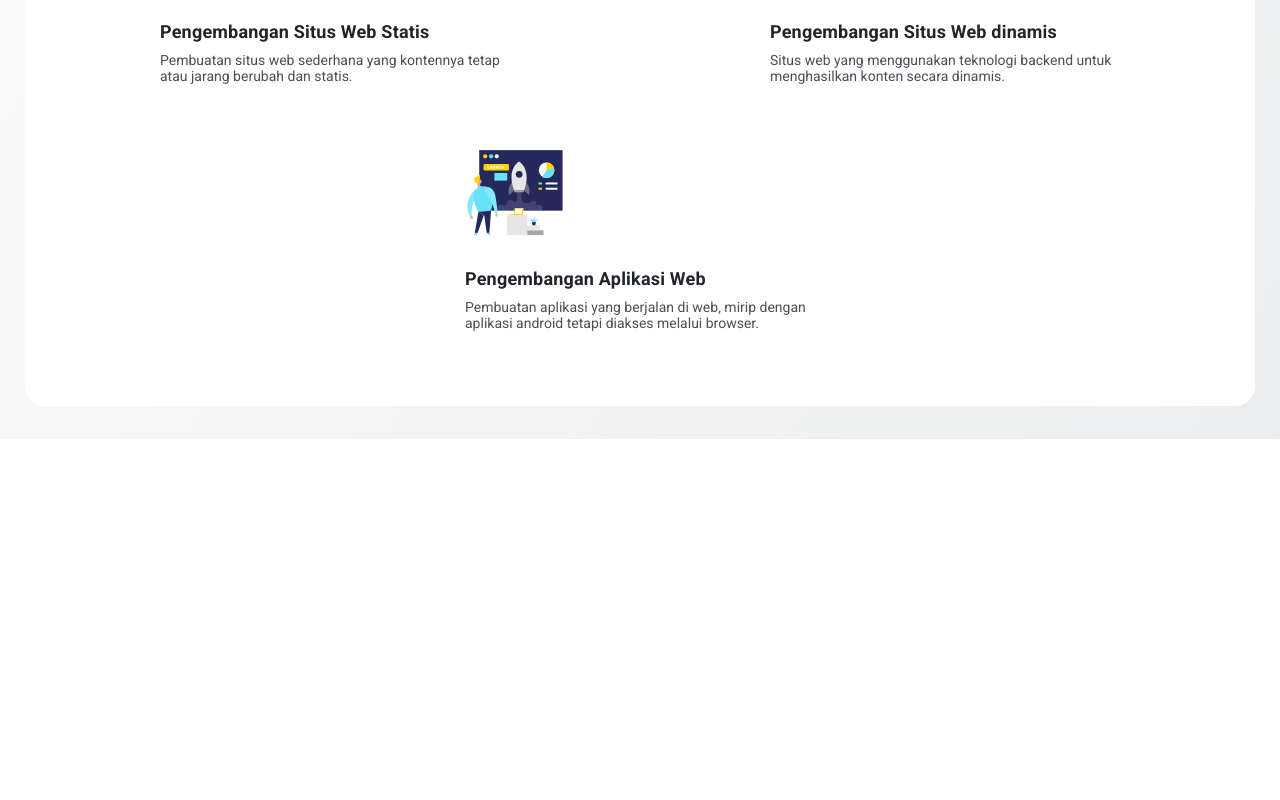
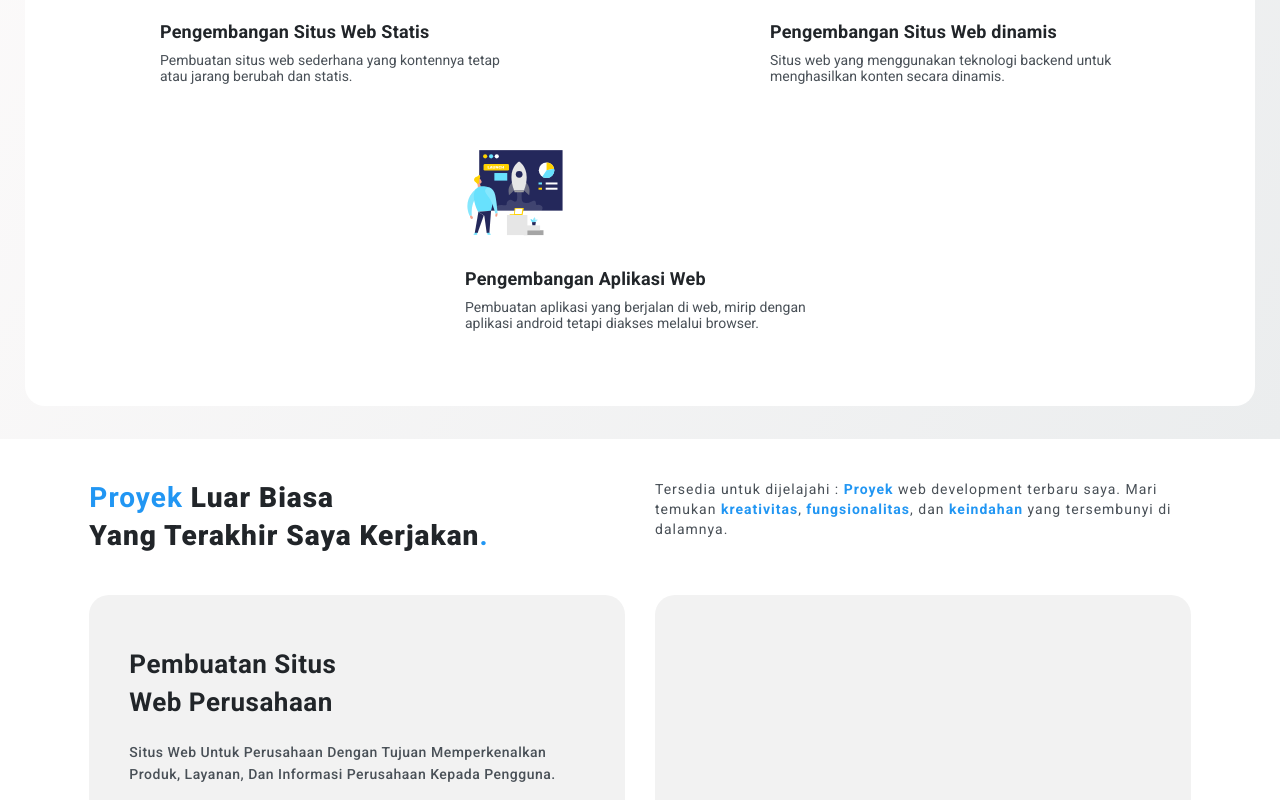
Before and after one commit to rundweb/myporto, a React (Vite) app: page / in a window 1280 px wide. Shown: the part 2000-2800 px from the top of the page. Before the commit the page ends 2439 px from the top, so only its background shows below. Built offline with nearby package versions, Linux system fonts and the light colour scheme.

Commit message:
project done but images for project next

```diff
--- a/src/assets/main/main.js
+++ b/src/assets/main/main.js
@@ -21,8 +21,8 @@ export const menu = [
 
   {
     id: 4,
-    name: "Portfolio",
-    patch: "portfolio",
+    name: "Project",
+    patch: "project",
     delay: 0,
   },
 
--- a/src/components/ContentComponents.jsx
+++ b/src/components/ContentComponents.jsx
@@ -1,5 +1,6 @@
 import AboutPages from "../pages/AboutPages"
 import HomePages from "../pages/HomePages"
+import ProjectPages from "../pages/ProjectPages"
 import ServicesPages from "../pages/ServicesPages"
 
 const ContentComponents = () => {
@@ -8,6 +9,7 @@ const ContentComponents = () => {
       <HomePages/>
       <AboutPages/>
       <ServicesPages/>
+      <ProjectPages/>
     </>
   )
 }
--- /dev/null
+++ b/src/pages/ProjectPages.jsx
@@ -0,0 +1,116 @@
+import "./style/projectpages.css";
+
+const ProjectPages = () => {
+  return (
+    <section className="project">
+      <div className="project-content">
+        <div className="project-tittle">
+          <div className="project-text-left">
+            <h1>
+              <strong>Proyek</strong> luar biasa
+            </h1>
+            <h1>
+              yang terakhir saya kerjakan<strong>.</strong>
+            </h1>
+          </div>
+          <div className="project-text-right">
+            <h3>
+              Tersedia untuk dijelajahi : <strong>Proyek</strong> web
+              development terbaru saya. Mari temukan{" "}
+              <strong>kreativitas</strong>, <strong>fungsionalitas</strong>, dan{" "}
+              <strong>keindahan</strong> yang tersembunyi di dalamnya.
+            </h3>
+          </div>
+        </div>
+        <div className="project-list">
+          <div className="project-link">
+            <div className="project-link-text">
+              <h1>Pembuatan situs <br /> web perusahaan</h1>
+              <h3>
+                situs web untuk perusahaan dengan tujuan memperkenalkan produk,
+                layanan, dan informasi perusahaan kepada pengguna.
+              </h3>
+              <ul>
+                <li>
+                  <i className="bx bxs-check-square"></i> Aksesibilitas Global
+                </li>
+                <li>
+                  <i className="bx bxs-check-square"></i> Interaksi dan
+                  Keterlibatan
+                </li>
+                <li>
+                  <i className="bx bxs-check-square"></i> Pengelolaan Konten
+                  yang Mudah
+                </li>
+                <li>
+                  <i className="bx bxs-check-square"></i> Analisis dan Pelacakan
+                </li>
+              </ul>
+            </div>
+            <div className="project-img">
+              {/* <img src="" alt="project from faldo portfolio" /> */}
+            </div>
+          </div>
+          <div className="project-link">
+            <div className="project-img">
+              {/* <img src="" alt="project from faldo portfolio" /> */}
+            </div>
+            <div className="project-link-text">
+              <h1>Toko Online <br /> atau E-commerce</h1>
+              <h3>
+                Pengembang web membangun platform e-commerce yang memungkinkan
+                penjualan produk secara online.
+              </h3>
+              <ul>
+                <li>
+                  <i className="bx bxs-check-square"></i> Aksesibilitas Global
+                </li>
+                <li>
+                  <i className="bx bxs-check-square"></i> Interaksi dan
+                  Keterlibatan
+                </li>
+                <li>
+                  <i className="bx bxs-check-square"></i> Pengelolaan Konten
+                  yang Mudah
+                </li>
+                <li>
+                  <i className="bx bxs-check-square"></i> Analisis dan Pelacakan
+                </li>
+              </ul>
+            </div>
+          </div>
+          <div className="project-link">
+            <div className="project-link-text">
+              <h1>Situs Web E-learning <br /> atau Kursus Online</h1>
+              <h3>
+                Pembuatan platform untuk pendidikan jarak jauh, yang
+                memungkinkan pengguna untuk mengakses materi belajar.
+              </h3>
+              <ul>
+                <li>
+                  <i className="bx bxs-check-square"></i> Aksesibilitas Global
+                </li>
+                <li>
+                  <i className="bx bxs-check-square"></i> Interaksi dan
+                  Keterlibatan
+                </li>
+                <li>
+                  <i className="bx bxs-check-square"></i> Pengelolaan Konten
+                  yang Mudah
+                </li>
+                <li>
+                  <i className="bx bxs-check-square"></i> Analisis dan Pelacakan
+                </li>
+              </ul>
+            </div>
+            <div className="project-img">
+              {/* <img src="" alt="project from faldo portfolio" /> */}
+            </div>
+          </div>
+        </div>
+      </div>
+    </section>
+  );
+};
+
+export default ProjectPages;
--- /dev/null
+++ b/src/pages/style/projectpages.css
@@ -0,0 +1,134 @@
+.project {
+  width: 100%;
+  display: flex;
+  align-items: flex-start;
+  min-height: 100vh;
+  padding: 40px 25px;
+}
+
+.project-content {
+  display: flex;
+  flex-direction: column;
+  max-width: 1250px;
+  margin: 0 auto;
+  gap: 40px;
+}
+
+.project-tittle {
+  display: grid;
+  grid-template-columns: repeat(auto-fit,minmax(300px,1fr));
+  gap: 30px;
+}
+
+
+
+.project-text-left h1 {
+  color: var(--color-black1);
+  text-transform: capitalize;
+  font-size: 28px;
+  letter-spacing: 1px;
+  line-height: 38px;
+  font-weight: 800;
+}
+
+
+.project-text-right h3 {
+  color: var(--color-black3);
+  font-weight: 400;
+  letter-spacing: 1px;
+  line-height: 20px;
+  font-size: 14px;
+}
+
+strong {
+  color: var(--color-blue1);
+}
+
+.project-list {
+  display: flex;
+  flex-direction: column;
+  gap: 30px;
+}
+
+.project-link {
+  display: grid;
+  grid-template-columns: repeat(auto-fit, minmax(300px, 1fr));
+  gap: 30px;
+}
+
+.project-link-text {
+  display: flex;
+  flex-direction: column;
+  gap: 20px;
+  background:#F2F2F2;
+  height: 400px;
+  padding: 40px;
+  border-radius: 20px;
+  justify-content: center;
+}
+
+.project-link-text h1{
+    color: var(--color-black1);
+    font-size: 26px;
+    text-transform: capitalize;
+    letter-spacing: .5px;
+    font-weight: 600;
+    line-height: 38px;
+}
+
+
+.project-link-text h3{
+    color: var(--color-black3);
+    text-transform: capitalize;
+    letter-spacing: .5px;
+    font-size: 14px;
+    font-weight: 500;
+    line-height: 22px;
+}
+
+.project-link-text ul{
+    display: flex;
+    flex-direction: column;
+    gap: 20px;
+}
+
+.project ul li{
+    display: flex;
+    align-items: center;
+    justify-content: flex-start;
+    gap: 14px;
+    font-size: 16px;
+    font-weight: 600;
+    letter-spacing: .8px;
+    color: var(--color-black2);
+}
+
+.project-link ul li i{
+    color: var(--color-blue1);
+    font-size: 20px;
+}
+
+.project-img{
+    height: 400px;
+    background-color: #F2F2F2;
+    border-radius: 20px;
+}
+
+@media (max-width:860px) {
+    .project-link-text{
+        padding: 20px;
+        gap: 16px;
+    }
+    .project-link-text h1{
+        font-size: 24px;
+        line-height: 32px;
+    }
+
+    .project-link-text ul{
+        gap: 10px;
+    }
+
+    .project-link-text ul li{
+        font-size: 14px;
+    }
+}
```
